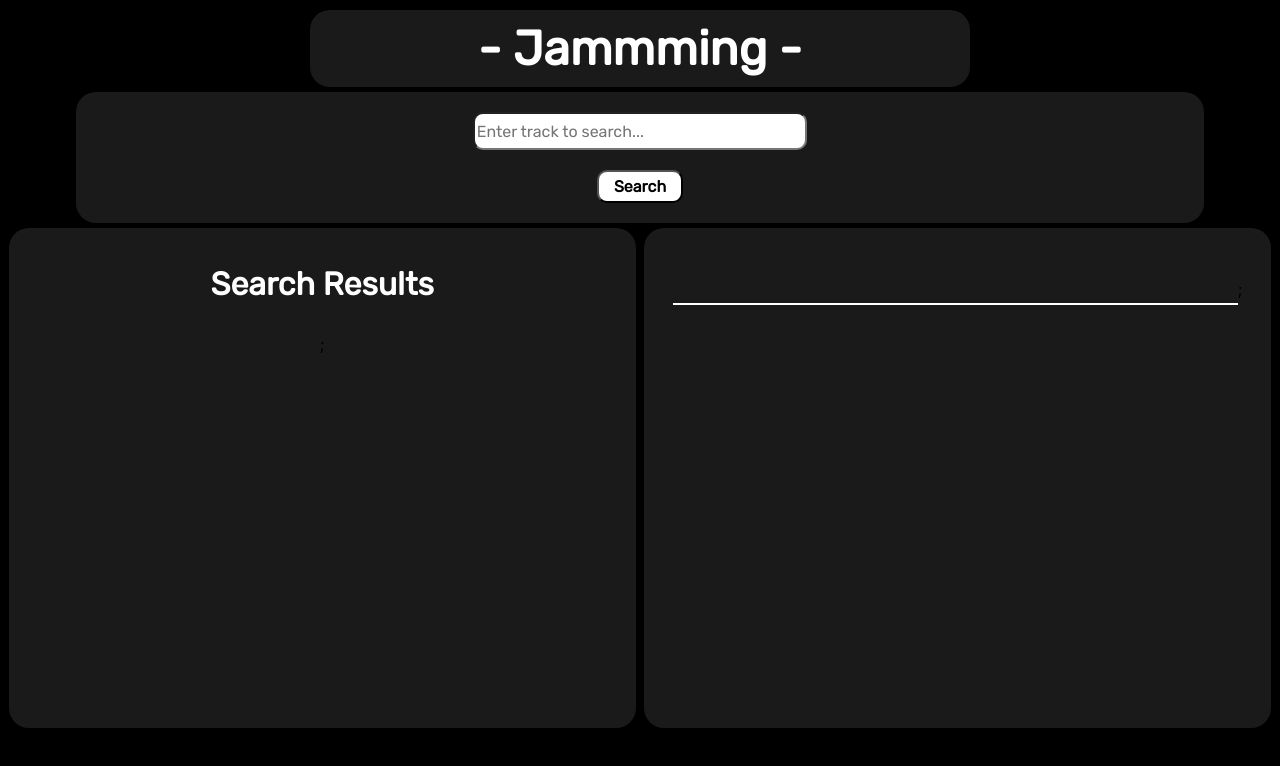
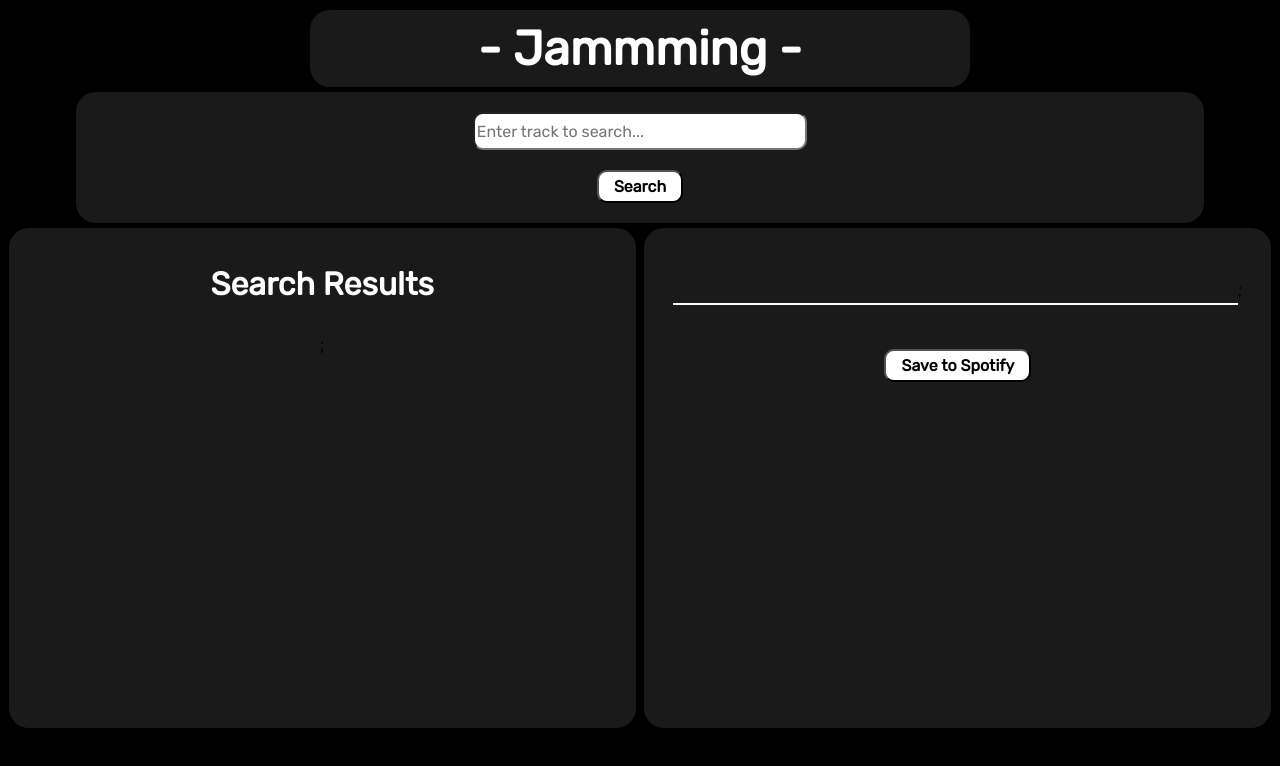
Before and after one commit to tommygee63/jammming, a React (Create React App) app: page / in a window 1280 px wide. Shown: the top 766 px of the page. Built offline with nearby package versions, Linux system fonts and the light colour scheme; a web font is replaced by a local one.

Commit message:
update features

```diff
--- a/src/App/App.js
+++ b/src/App/App.js
@@ -9,7 +9,6 @@ function App() {
 
   const [tracks, setTracks] = useState([]);
   const [playlist, setPlaylist] = useState([])
-  console.log(playlist)
 
   return (
     <div>
--- a/src/Playlist/Playlist.js
+++ b/src/Playlist/Playlist.js
@@ -18,6 +18,8 @@ function Playlist(props) {
             <input className={styles.input} onChange={handleChange} value={playlistTitle} />
 
             <Tracklist tracks={tracks} removeFromPlaylist={props.removeFromPlaylist}/>
+
+            <button className={styles.button}>Save to Spotify</button>
         </div>
     )
 }
--- a/src/Playlist/Playlist.module.css
+++ b/src/Playlist/Playlist.module.css
@@ -32,3 +32,20 @@ h2 {
 .input:focus {
     outline: none;
 }
+
+.button {
+    font-family: Rubik;
+    font-size: 1rem;
+    font-weight: bold;
+    padding: 5px 15px;
+    border-radius: 10px;
+    background-color: white;
+    margin-top: 20px;
+}
+.button:hover {
+    cursor: pointer;
+}
+.button:active {
+    background-color: black;
+    color: white;
+}
--- a/src/Track/Track.js
+++ b/src/Track/Track.js
@@ -3,8 +3,18 @@ import styles from './Track.module.css';
 
 function Track(props) {
 
+    /*function handleClickToAdd(e) {
+        props.addToPlaylist((prev) => [...prev, props.track])
+    };*/
+
     function handleClickToAdd(e) {
-        props.addToPlaylist((prev) => [...prev, props.track])
+        props.addToPlaylist((prev) => {
+            if (!prev.includes(props.track)) {
+                return [...prev, props.track]
+            } else {
+                return [...prev]
+            }
+        })
     };
 
     function handleClickToRemove(e) {
@@ -15,7 +25,7 @@ function Track(props) {
         <div className={styles.container}>
         <div>
             <p className={styles.track}>{props.track.name}</p>
-            <p className={styles.artist}>{props.track.artist}</p>
+            <p className={styles.artist}>{props.track.artist}  |  {props.track.album}</p>
         </div>
         <div className={styles.button}>
             {props.addToPlaylist && <button onClick={handleClickToAdd}>+</button> || <button onClick={handleClickToRemove}>-</button>}
```
